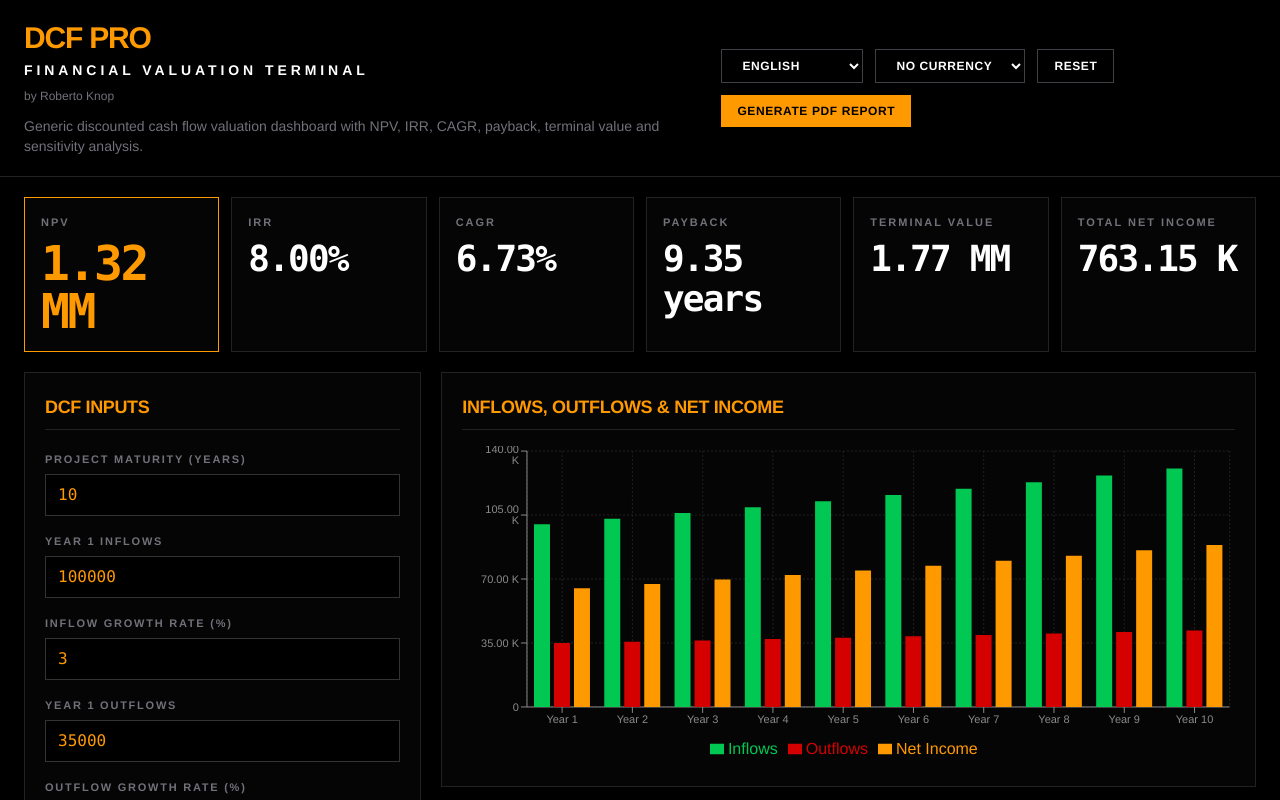
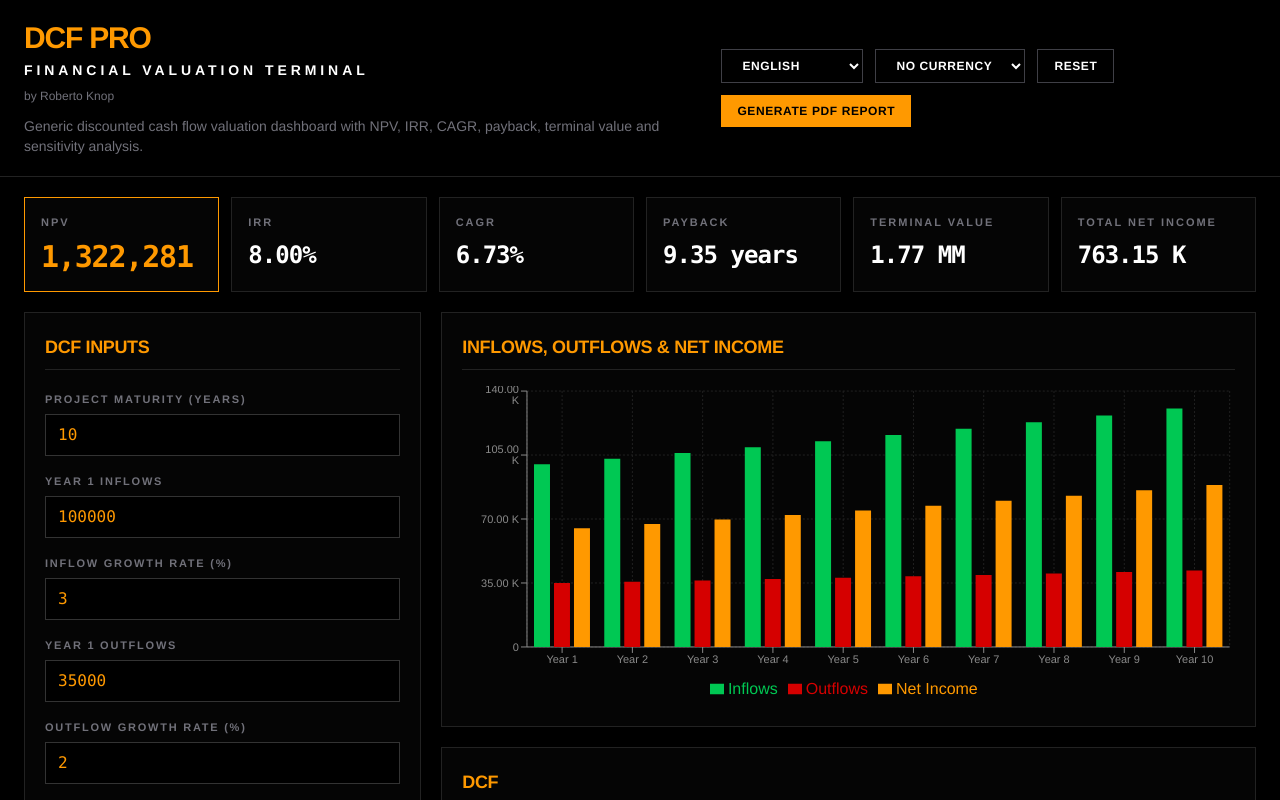
Before and after one commit to rknopmus/re-dcf-model, a React (Vite) app: page / in a window 1280 px wide. Shown: the top 800 px of the page. Built offline with nearby package versions, Linux system fonts and the light colour scheme.

Commit message:
Update KPI formatting and adjust styles

```diff
--- a/src/App.jsx
+++ b/src/App.jsx
@@ -334,7 +334,7 @@ export default function App() {
   }
 
   const kpis = [
-    [t.npv, sh(res.npv, currency), 1],
+[t.npv, fmt(res.npv, currency), 1],
     [t.irr, res.irr === null ? "-" : pct(res.irr)],
     [t.cagr, res.cagr === null ? "-" : pct(res.cagr)],
     [
@@ -439,9 +439,9 @@ export default function App() {
                 </div>
 
                 <div
-                  className={`mt-2 font-mono font-black tracking-[-0.05em] ${
-                    k[2] ? "text-5xl text-[#ff9900]" : "text-4xl text-white"
-                  }`}
+     className={`mt-2 font-mono font-black tracking-[-0.04em] ${
+  k[2] ? "text-3xl text-[#ff9900]" : "text-2xl text-white"
+}`}
                 >
                   {k[1]}
                 </div>
```
